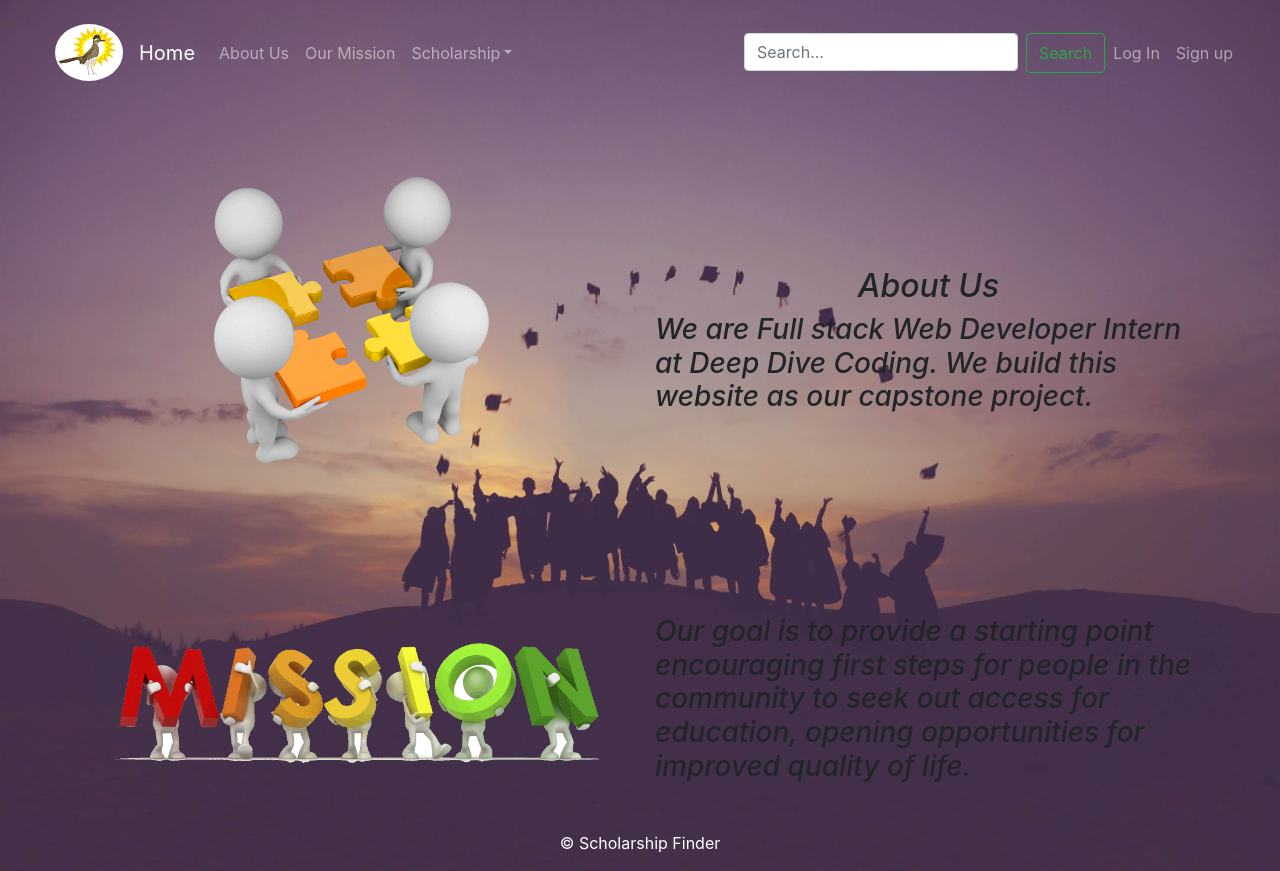
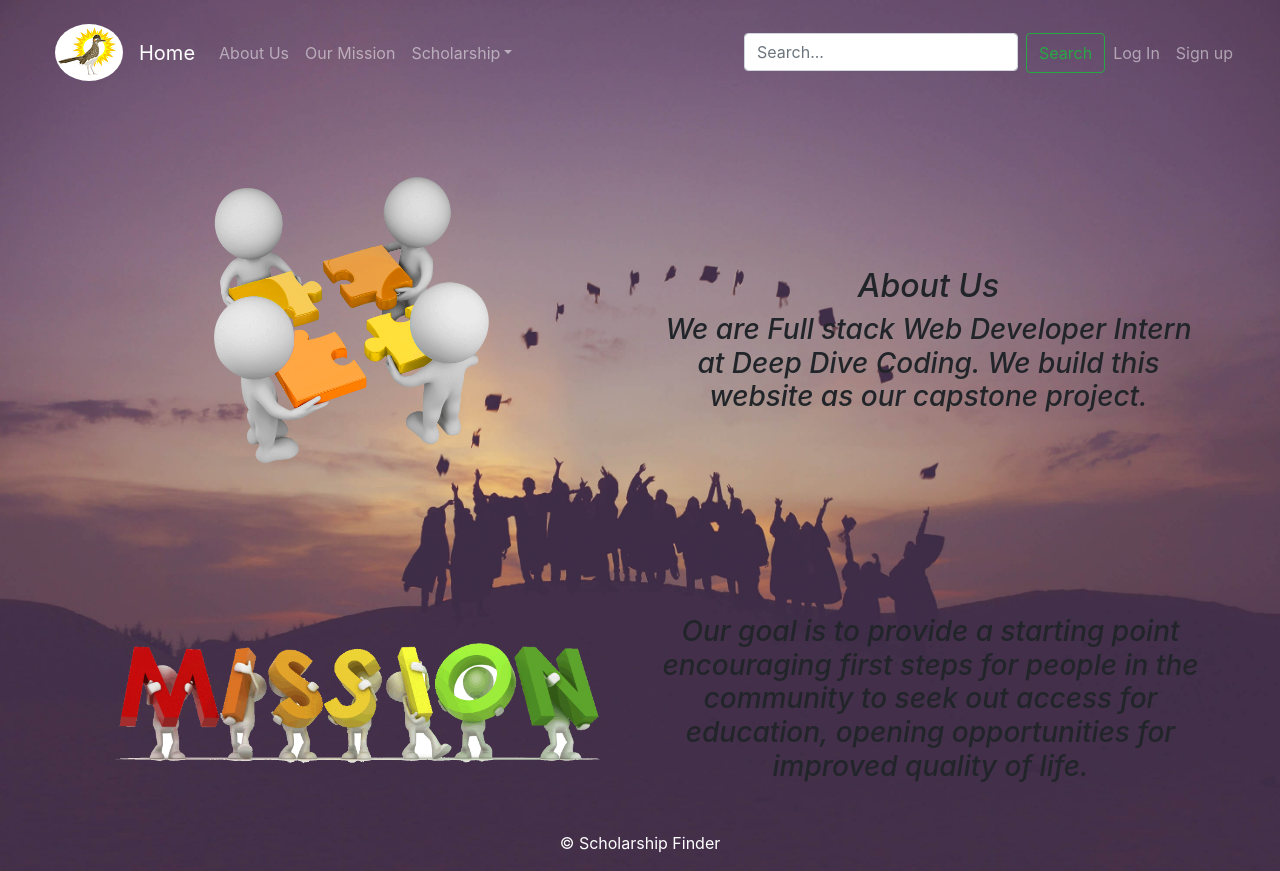
Before and after one commit to team-free-money/team-free-money-cs, a React (Create React App) app in the folder frontend/: page / in a window 1280 px wide. Built offline with nearby package versions, Linux system fonts and the light colour scheme.

Commit message:
quick change on home page

```diff
--- a/frontend/src/ui/Home.js
+++ b/frontend/src/ui/Home.js
@@ -9,14 +9,14 @@ export const Home = () => {
 
             <Container as={"section"} className='mt-3 mb-4 p-2' id="About">
 
-                <Row className={"g-5"}>
+                <Row className="g-5">
                     <Col xs={10} md={6} className="d-block mx-auto bg-white p-5 bg-transparent">
                         <Image height={275} width={275} src={IMG1} fluid className="mx-auto d-block mb-5" alt="About Us"/>
 
                     </Col>
                     <Col xs={10} md={6} className="my-auto my-auto fst-italic font-italic">
                         <h2 className="text-center">About Us</h2>
-                        <h3>
+                        <h3 className="text-center">
                             We are Full stack Web Developer Intern at Deep Dive Coding. We build this website as our capstone project.
                         </h3>
                     </Col>
@@ -27,8 +27,8 @@ export const Home = () => {
                                 <Col xs={10} md={6} className="d-block mx-auto bg-white p-5 bg-transparent">
                                     <Image height={500} width={500} src={IMG2} fluid className="mx-2 d-block" alt="Mission"/>
                                 </Col>
-                                <Col className="my-auto fst-italic font-italic">
-                                    <h3>
+                                <Col xs={10} md={6} className="my-auto fst-italic font-italic">
+                                    <h3 className="text-center">
                                         Our goal is to provide a starting point encouraging first steps for people in the community to seek out access for education,
                                         opening opportunities for improved quality of life.
                                     </h3>
```
